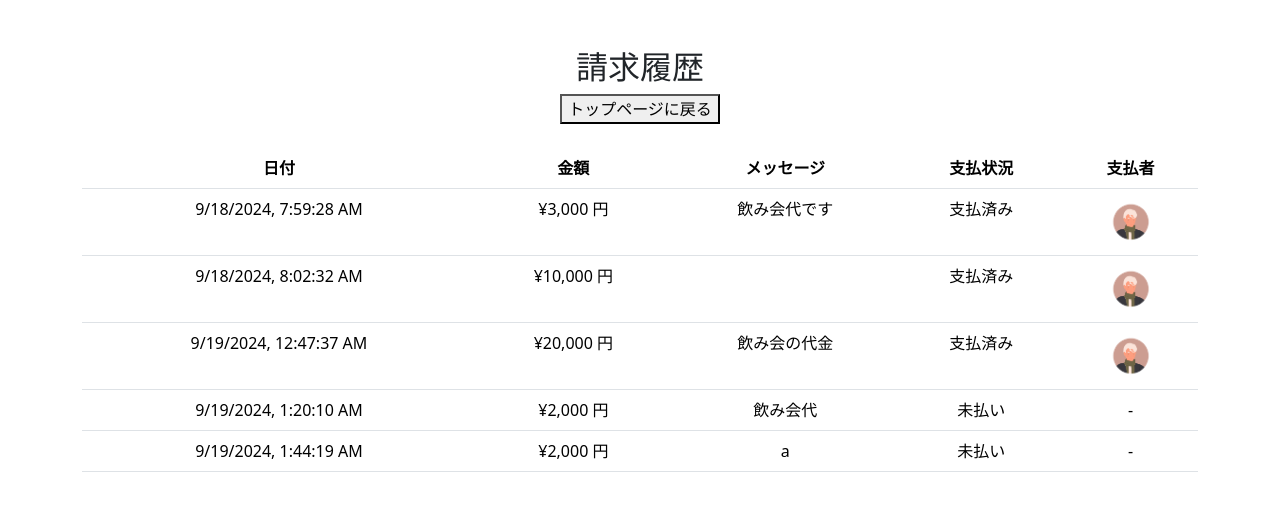
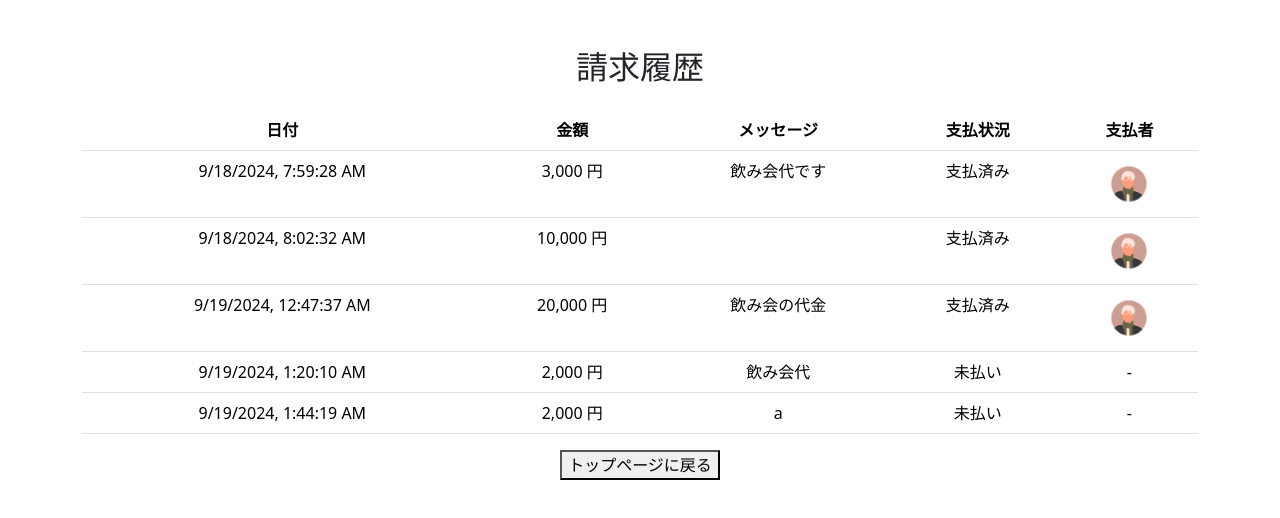
Before and after one commit to SekenSemaiyo/c_app, a React (Create React App) app in the folder c_app/: page /history in a window 1280 px wide. Shown: the top 518 px of the page. Built offline with nearby package versions, Linux system fonts and the light colour scheme; data requests are answered from the project's data file.

Commit message:
ボタン位置変更

```diff
--- a/c_app/src/Pages/HistoryPage.js
+++ b/c_app/src/Pages/HistoryPage.js
@@ -33,7 +33,6 @@ const HistoryPage = () => {
     <div className="container mt-5">
       <h2>請求履歴</h2>
 
-      <NavigateButton label="トップページに戻る" path="/toppage" />
 
       <table className="table mt-4">
         <thead>
@@ -49,7 +48,7 @@ const HistoryPage = () => {
           {requests.map((request) => (
             <tr key={request.id}>
               <td>{new Date(request.date).toLocaleString()}</td>
-              <td>¥{Number(request.amount).toLocaleString()} 円</td>
+              <td>{Number(request.amount).toLocaleString()} 円</td>
               <td>{request.message}</td>
               <td>{request.paid ? '支払済み' : '未払い'}</td>
               <td>
@@ -67,6 +66,7 @@ const HistoryPage = () => {
           ))}
         </tbody>
       </table>
+      <NavigateButton label="トップページに戻る" path="/toppage" />
     </div>
   );
 };
```
